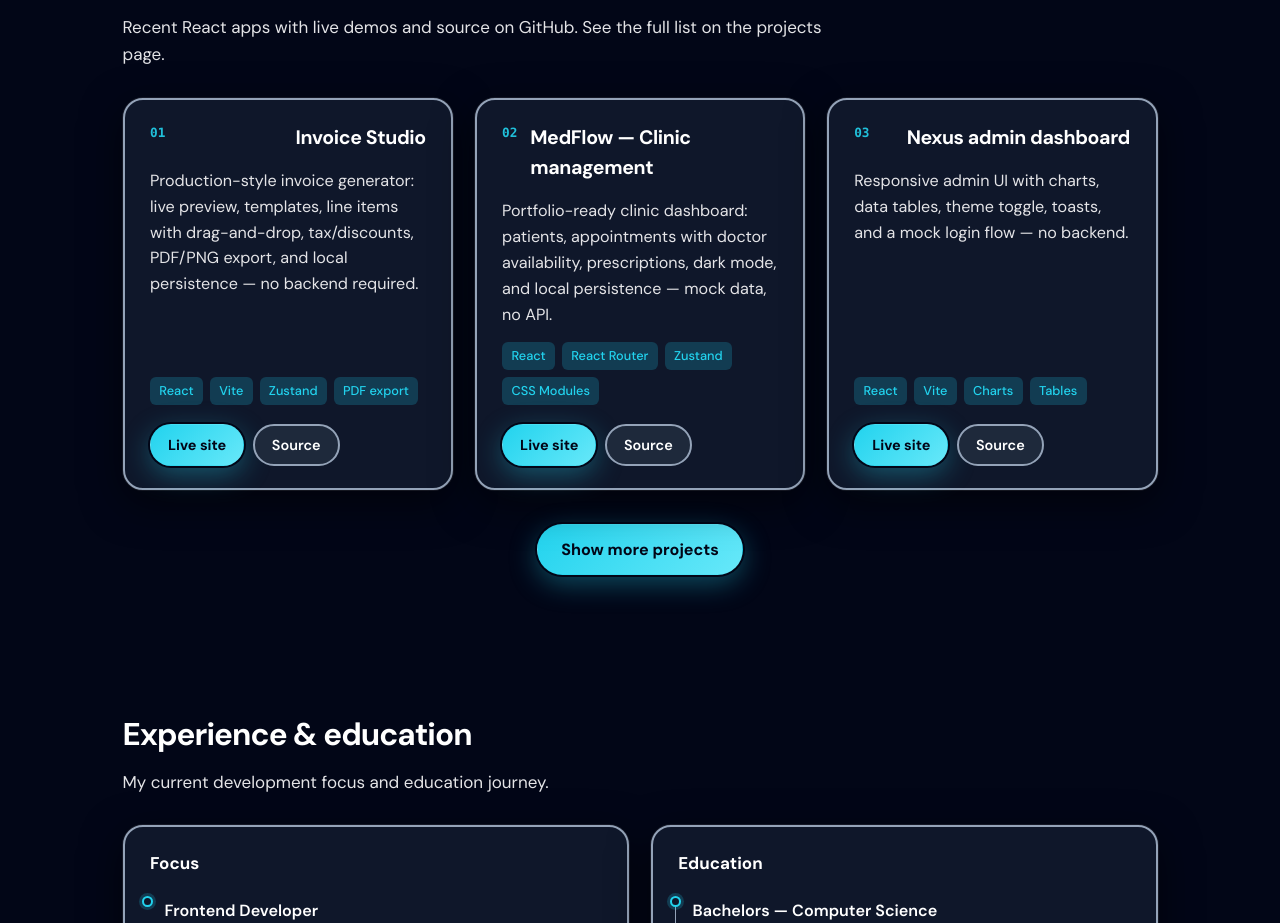
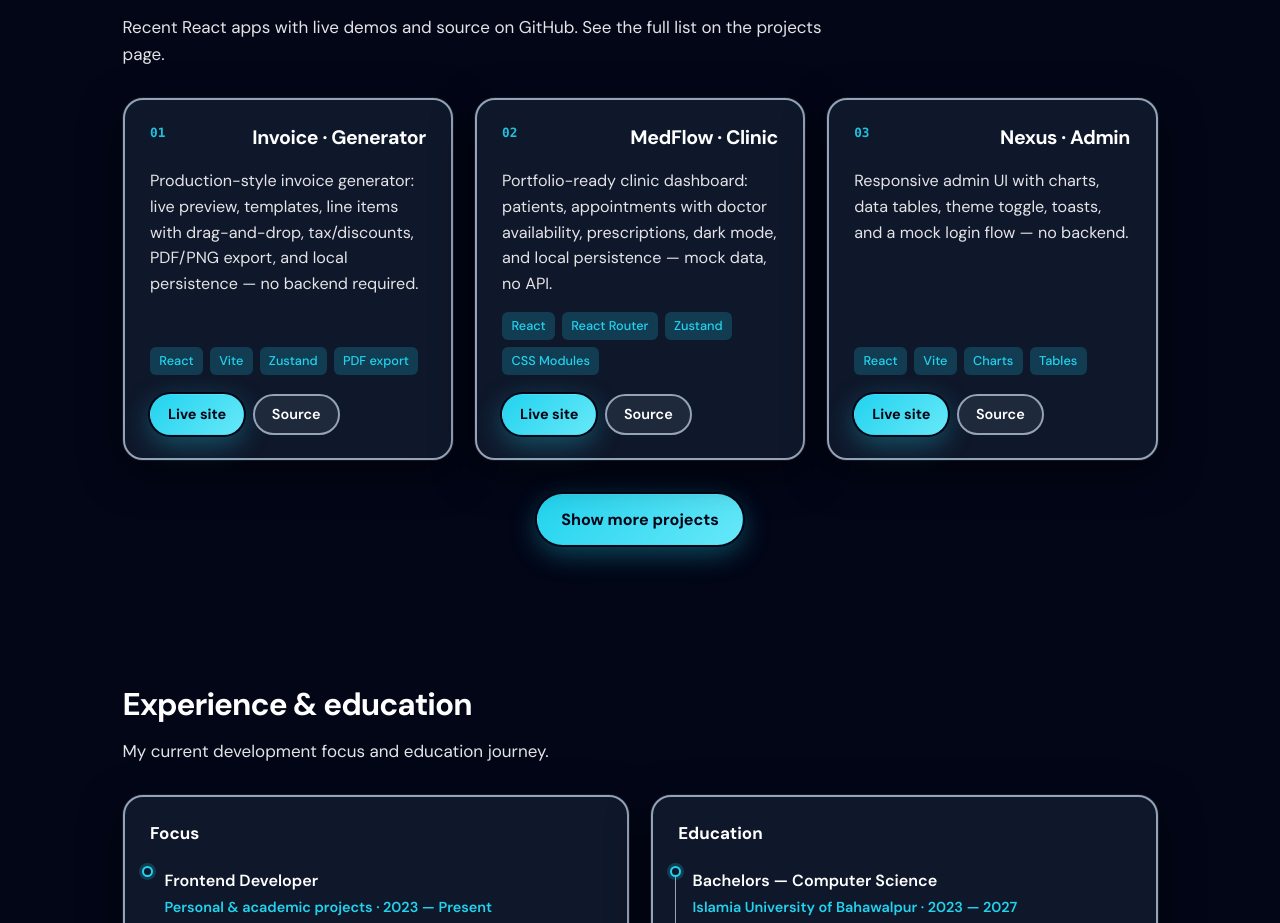
Before and after one commit to Dauddev07/MyPortfolio, a React (Vite) app: page / in a window 1280 px wide. Shown: the part 1700-2623 px from the top of the page. Built offline with nearby package versions, Linux system fonts and the light colour scheme.

Commit message:
Update portfolio.js

```diff
--- a/src/data/portfolio.js
+++ b/src/data/portfolio.js
@@ -56,7 +56,7 @@ export const homeFeaturedProjectCount = 3;
 export const allProjects = [
   {
     id: "invoice",
-    name: "Invoice Studio",
+    name: "Invoice · Generator",
     description:
       "Production-style invoice generator: live preview, templates, line items with drag-and-drop, tax/discounts, PDF/PNG export, and local persistence — no backend required.",
     extendedDescription:
@@ -67,7 +67,7 @@ export const allProjects = [
   },
   {
     id: "medflow",
-    name: "MedFlow — Clinic management",
+    name: "MedFlow · Clinic",
     description:
       "Portfolio-ready clinic dashboard: patients, appointments with doctor availability, prescriptions, dark mode, and local persistence — mock data, no API.",
     extendedDescription:
@@ -78,7 +78,7 @@ export const allProjects = [
   },
   {
     id: "admin",
-    name: "Nexus admin dashboard",
+    name: "Nexus · Admin",
     description:
       "Responsive admin UI with charts, data tables, theme toggle, toasts, and a mock login flow — no backend.",
     extendedDescription:
@@ -89,7 +89,7 @@ export const allProjects = [
   },
   {
     id: "coffee",
-    name: "BeanCraft Coffee Shop",
+    name: "BeanCraft · Coffee",
     description:
       "Frontend for a coffee shop experience—menus, branding, and an interactive UI. Deployed on Vercel.",
     extendedDescription:
@@ -100,7 +100,7 @@ export const allProjects = [
   },
   {
     id: "fitness",
-    name: "333 Fitness Gym",
+    name: "333 · Fitness",
     description:
       "Bold gym landing page with classes, trainers, plans, BMI tool, and strong visual hierarchy—built for engagement on all devices.",
     extendedDescription:
@@ -111,7 +111,7 @@ export const allProjects = [
   },
   {
     id: "attendance",
-    name: "Attendance Manager",
+    name: "Attendance · Manager",
     description:
       "Client-side tool for organizing attendance records without a server.",
     extendedDescription:
@@ -122,7 +122,7 @@ export const allProjects = [
   },
   {
     id: "portfolio",
-    name: "Personal portfolio",
+    name: "Developer · Portfolio",
     description:
       "This site — React, Vite, and a data-driven layout with projects, services, and CV.",
     extendedDescription:
```
